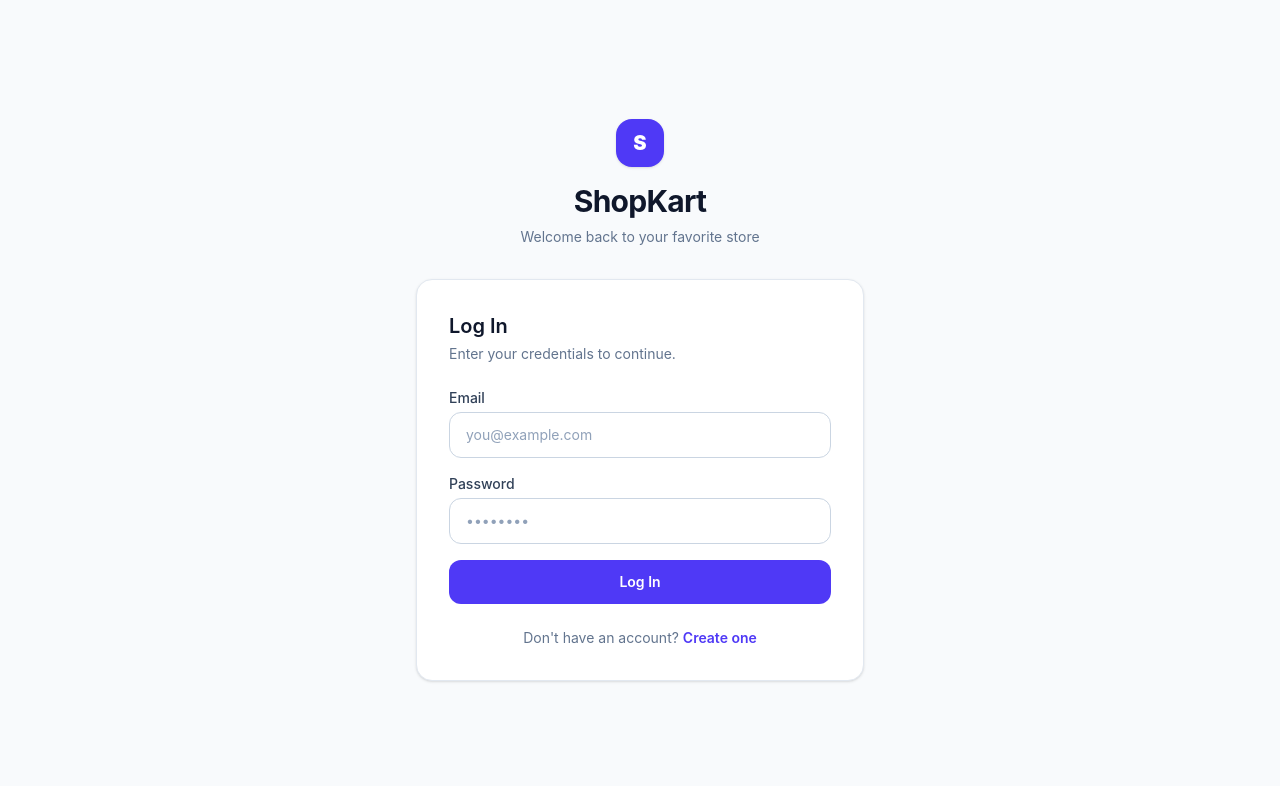
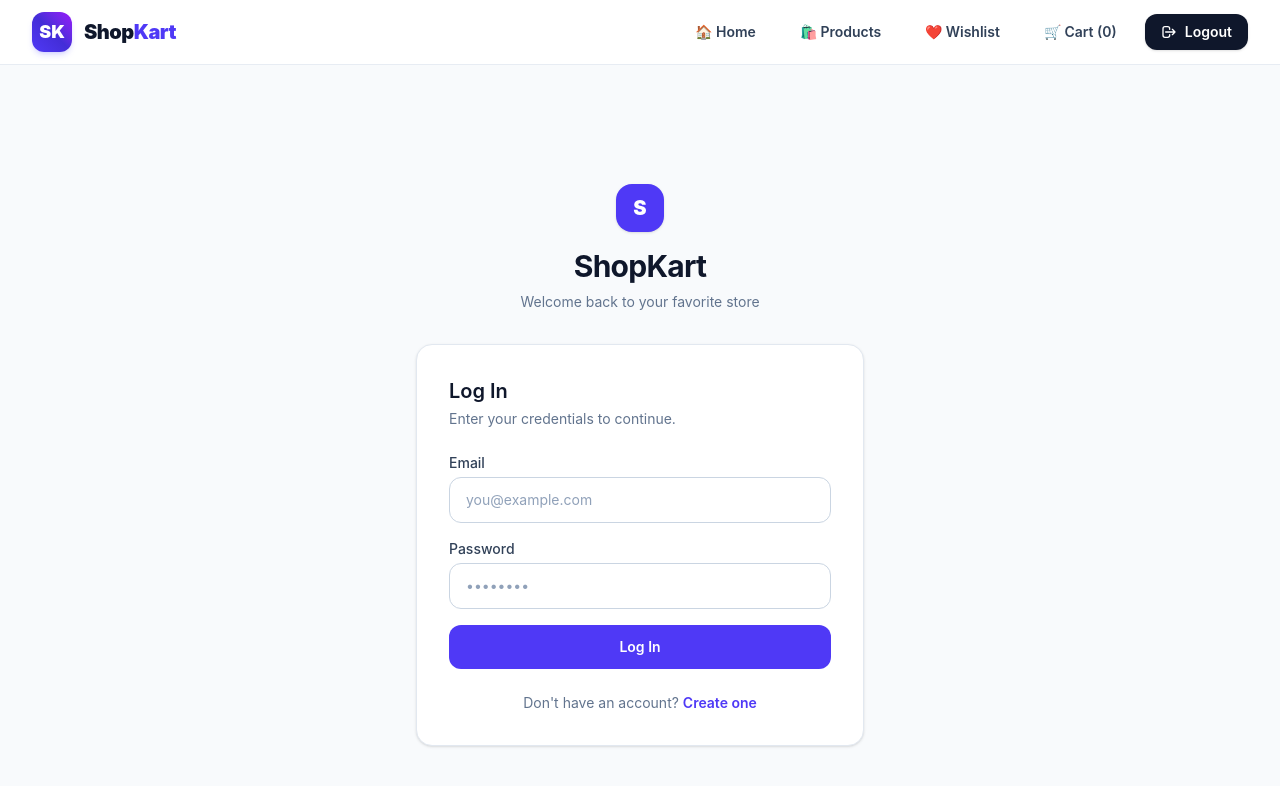
Before and after one commit to dipan-99/Engineering-Lab, a React (Vite) app in the folder frontend/: page /login in a window 1280 px wide. Shown: the top 786 px of the page. Built offline with nearby package versions, Linux system fonts and the light colour scheme; no server answers.

Commit message:
feat: integrate Navbar component into App and update Home page layout

```diff
--- a/frontend/src/App.jsx
+++ b/frontend/src/App.jsx
@@ -14,47 +14,23 @@ import Products from "./pages/Products";
 import ProductDetails from "./pages/ProductDetails";
 import Wishlist from "./pages/Wishlist";
 import Cart from "./pages/Cart";
+import Navbar from "./components/Navbar";
 
 function App() {
     return (
         <BrowserRouter>
 
+            <Navbar />
+
             <Routes>
-
-                <Route
-                    path="/"
-                    element={<Navigate to="/login" replace />}
-                />
-
-                <Route
-                    path="/register"
-                    element={<Register />}
-                />
-
-                <Route
-                    path="/login"
-                    element={<Login />}
-                />
-
-                <Route
-                    path="/home"
-                    element={<Home />}
-                />
-
-                <Route
-                    path="/products"
-                    element={<Products />}
-                />
-
-                <Route
-                    path="/products/:id"
-                    element={<ProductDetails />}
-                />
-
+                <Route path="/" element={<Navigate to="/login" replace />} />
+                <Route path="/register" element={<Register />} />
+                <Route path="/login" element={<Login />} />
+                <Route path="/home" element={<Home />} />
+                <Route path="/products" element={<Products />} />
+                <Route path="/products/:id" element={<ProductDetails />} />
                 <Route path="/wishlist" element={<Wishlist />} />
-
                 <Route path="/cart" element={<Cart />} />
-
             </Routes>
 
         </BrowserRouter>
--- a/frontend/src/components/Navbar.jsx
+++ b/frontend/src/components/Navbar.jsx
@@ -25,20 +25,37 @@ function Navbar({ customer }) {
         : 'SK';
 
     return (
-        <header className="sticky top-0 z-30 border-b border-slate-200/80 bg-white/80 backdrop-blur-md">
+        <header className="sticky top-0 z-50 border-b border-slate-200/80 bg-white/90 backdrop-blur-md">
             <div className="mx-auto flex max-w-7xl items-center justify-between px-4 py-3 sm:px-6 lg:px-8">
-                <div className="flex items-center gap-3">
+
+                {/* Logo */}
+                <button
+                    onClick={() => navigate('/home')}
+                    className="flex items-center gap-3 cursor-pointer"
+                >
                     <div className="flex h-10 w-10 items-center justify-center rounded-xl bg-gradient-to-tr from-indigo-600 via-indigo-700 to-purple-600 text-lg font-black text-white shadow-md shadow-indigo-500/20">
                         SK
                     </div>
+
                     <div>
                         <span className="text-xl font-black tracking-tight text-slate-900">
                             Shop<span className="text-indigo-600">Kart</span>
                         </span>
                     </div>
-                </div>
+                </button>
 
-                <div className="flex items-center gap-3 sm:gap-4">
+                {/* Navigation */}
+                <div className="flex items-center gap-2 sm:gap-3">
+
+                    {/* Home */}
+                    <button
+                        onClick={() => navigate('/home')}
+                        className="hidden sm:inline-flex items-center gap-2 rounded-xl px-4 py-2 text-sm font-semibold text-slate-700 transition-all hover:bg-indigo-50 hover:text-indigo-600 cursor-pointer"
+                    >
+                        🏠 Home
+                    </button>
+
+                    {/* Products */}
                     <button
                         onClick={() => navigate('/products')}
                         className="hidden sm:inline-flex items-center gap-2 rounded-xl px-4 py-2 text-sm font-semibold text-slate-700 transition-all hover:bg-indigo-50 hover:text-indigo-600 cursor-pointer"
@@ -46,6 +63,7 @@ function Navbar({ customer }) {
                         🛍️ Products
                     </button>
 
+                    {/* Wishlist */}
                     <button
                         onClick={() => navigate('/wishlist')}
                         className="hidden sm:inline-flex items-center gap-2 rounded-xl px-4 py-2 text-sm font-semibold text-slate-700 transition-all hover:bg-pink-50 hover:text-pink-600 cursor-pointer"
@@ -53,6 +71,7 @@ function Navbar({ customer }) {
                         ❤️ Wishlist
                     </button>
 
+                    {/* Cart */}
                     <button
                         onClick={() => navigate('/cart')}
                         className="hidden sm:inline-flex items-center gap-2 rounded-xl px-4 py-2 text-sm font-semibold text-slate-700 transition-all hover:bg-green-50 hover:text-green-600 cursor-pointer"
@@ -60,26 +79,40 @@ function Navbar({ customer }) {
                         🛒 Cart ({cartCount})
                     </button>
 
+                    {/* Customer */}
                     {customer?.fullName && (
                         <div className="flex items-center gap-3 rounded-full border border-slate-200 bg-slate-50 py-1.5 pl-2 pr-3.5 shadow-sm">
                             <div className="flex h-7 w-7 items-center justify-center rounded-full bg-indigo-600 text-xs font-bold text-white">
                                 {initials}
                             </div>
-                            <span className="text-sm font-semibold text-slate-800 hidden sm:inline">
+
+                            <span className="hidden text-sm font-semibold text-slate-800 sm:inline">
                                 {customer.fullName}
                             </span>
                         </div>
                     )}
 
+                    {/* Logout */}
                     <button
                         onClick={handleLogout}
-                        className="inline-flex items-center gap-2 rounded-xl bg-slate-900 px-4 py-2 text-sm font-semibold text-white shadow-sm transition-all hover:bg-red-600 active:scale-95"
+                        className="inline-flex items-center gap-2 rounded-xl bg-slate-900 px-4 py-2 text-sm font-semibold text-white shadow-sm transition-all hover:bg-red-600 active:scale-95 cursor-pointer"
                     >
-                        <svg className="h-4 w-4" fill="none" stroke="currentColor" viewBox="0 0 24 24">
-                            <path strokeLinecap="round" strokeLinejoin="round" strokeWidth="2" d="M17 16l4-4m0 0l-4-4m4 4H7m6 4v1a3 3 0 01-3 3H6a3 3 0 01-3-3V7a3 3 0 013-3h4a3 3 0 013 3v1" />
+                        <svg
+                            className="h-4 w-4"
+                            fill="none"
+                            stroke="currentColor"
+                            viewBox="0 0 24 24"
+                        >
+                            <path
+                                strokeLinecap="round"
+                                strokeLinejoin="round"
+                                strokeWidth="2"
+                                d="M17 16l4-4m0 0l-4-4m4 4H7m6 4v1a3 3 0 01-3 3H6a3 3 0 01-3-3V7a3 3 0 013-3h4a3 3 0 013 3v1"
+                            />
                         </svg>
                         Logout
                     </button>
+
                 </div>
             </div>
         </header>
--- a/frontend/src/pages/Home.jsx
+++ b/frontend/src/pages/Home.jsx
@@ -45,7 +45,6 @@ function Home() {
 
     return (
         <div className="min-h-screen bg-slate-50 text-slate-900">
-            <Navbar customer={customer} />
 
             <div className="mx-auto max-w-7xl px-4 py-8 sm:px-6 lg:px-8">
                 <div className="relative overflow-hidden rounded-3xl bg-gradient-to-r from-indigo-600 via-indigo-700 to-purple-700 p-8 sm:p-12 text-white shadow-xl shadow-indigo-500/10 mb-8">
```
